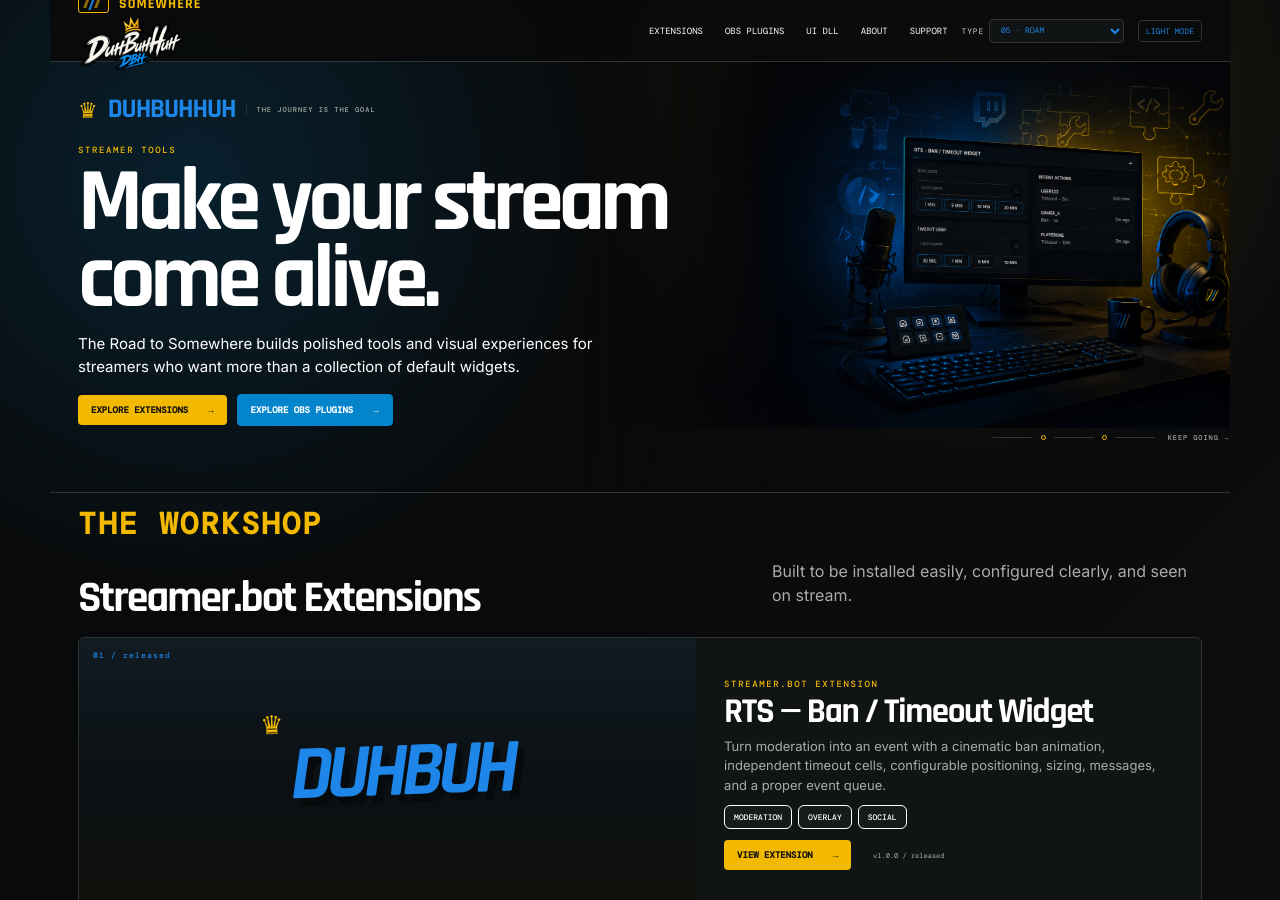
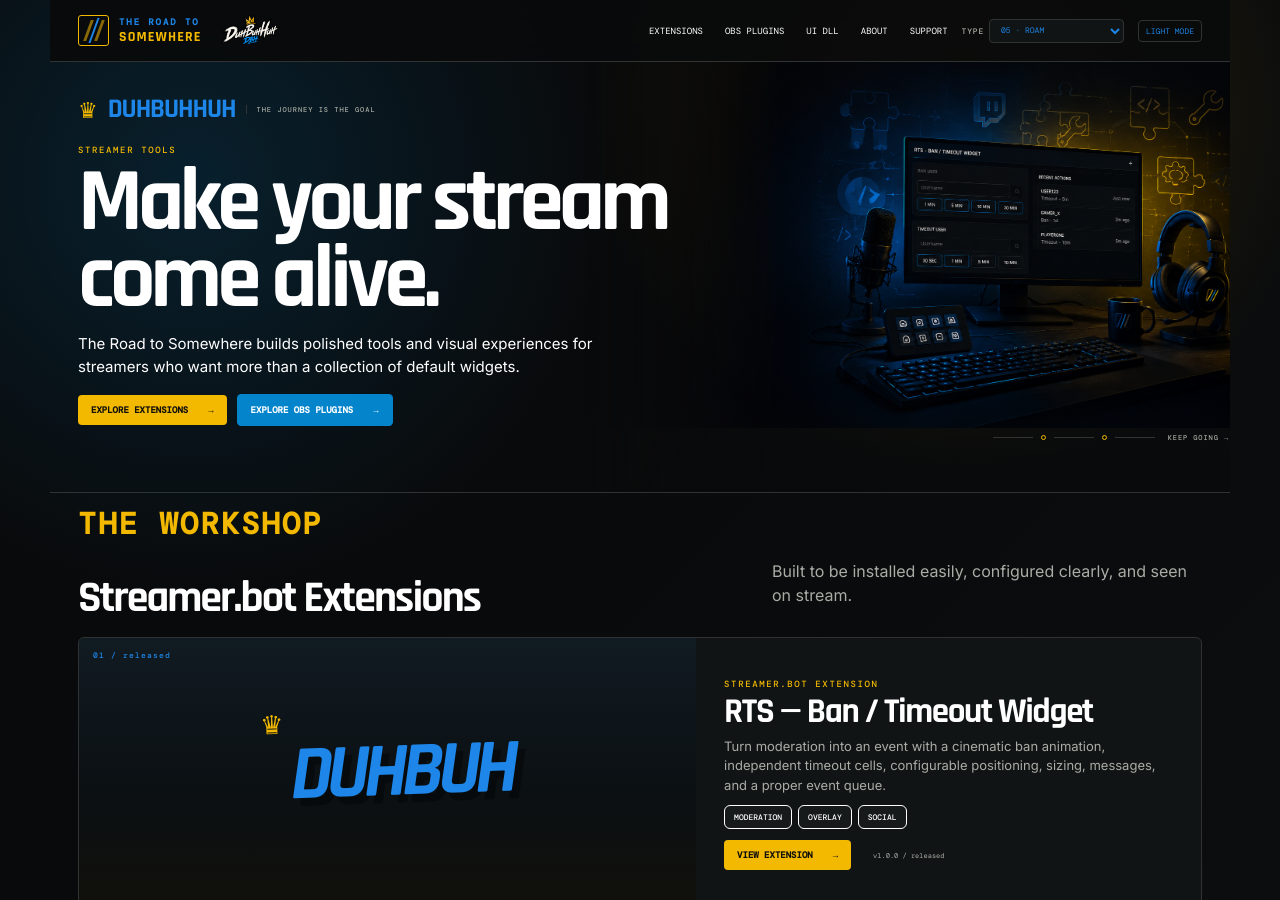
Before and after one commit to DizzyBHigh/road-to-somewhere, a Jekyll site: the page built from index.html, in a window 1280 px wide and 900 px high. Built offline with Jekyll 4.4.1, drawn with Linux system fonts in a browser that asks for light colours.

Commit message:
Load shared header styling

```diff
--- a/_layouts/default.html
+++ b/_layouts/default.html
@@ -10,6 +10,7 @@
   <link rel="stylesheet" href="{{ '/assets/background.css' | relative_url }}">
   <link rel="stylesheet" href="{{ '/assets/collapse.css' | relative_url }}">
   <link rel="stylesheet" href="{{ '/assets/hero.css' | relative_url }}">
+  <link rel="stylesheet" href="{{ '/assets/header.css' | relative_url }}">
   {% if page.extra_css %}
   <link rel="stylesheet" href="{{ page.extra_css | relative_url }}?v={{ site.time | date: '%s' }}">
   {% endif %}
```
